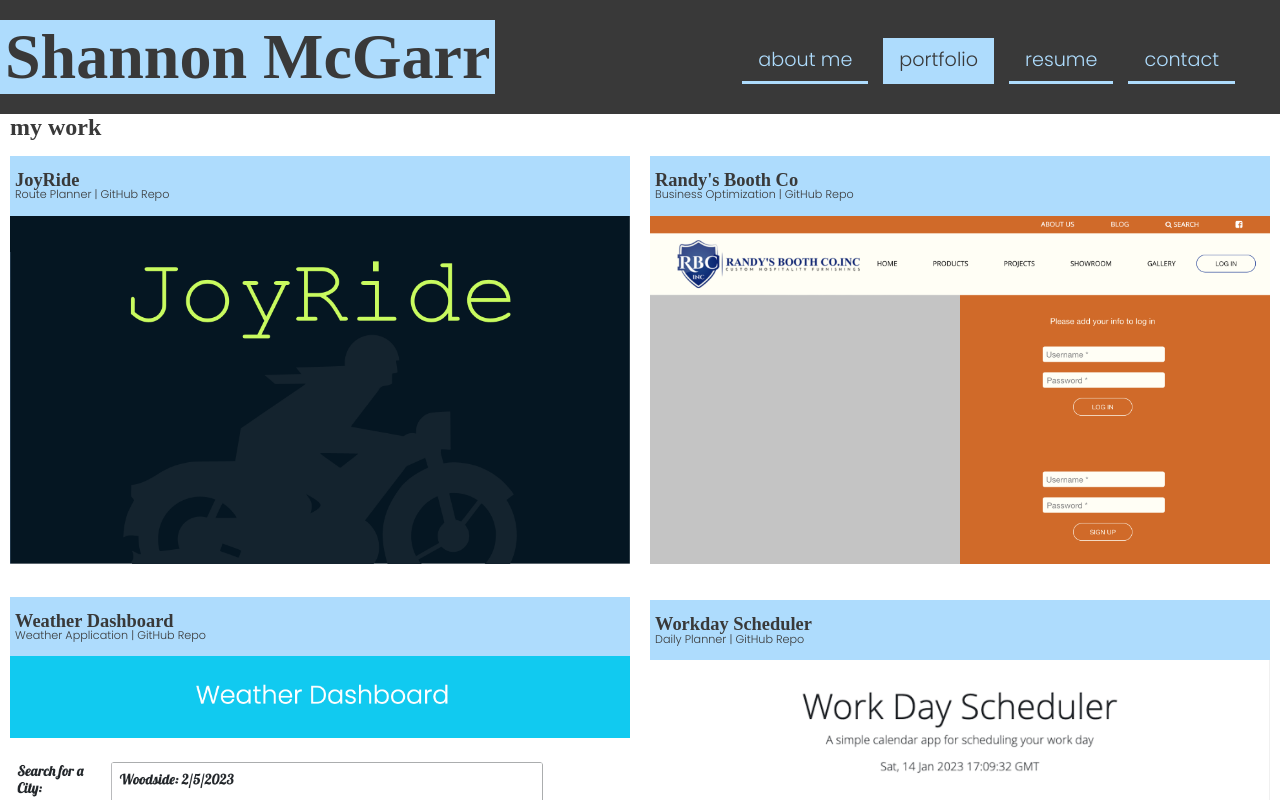
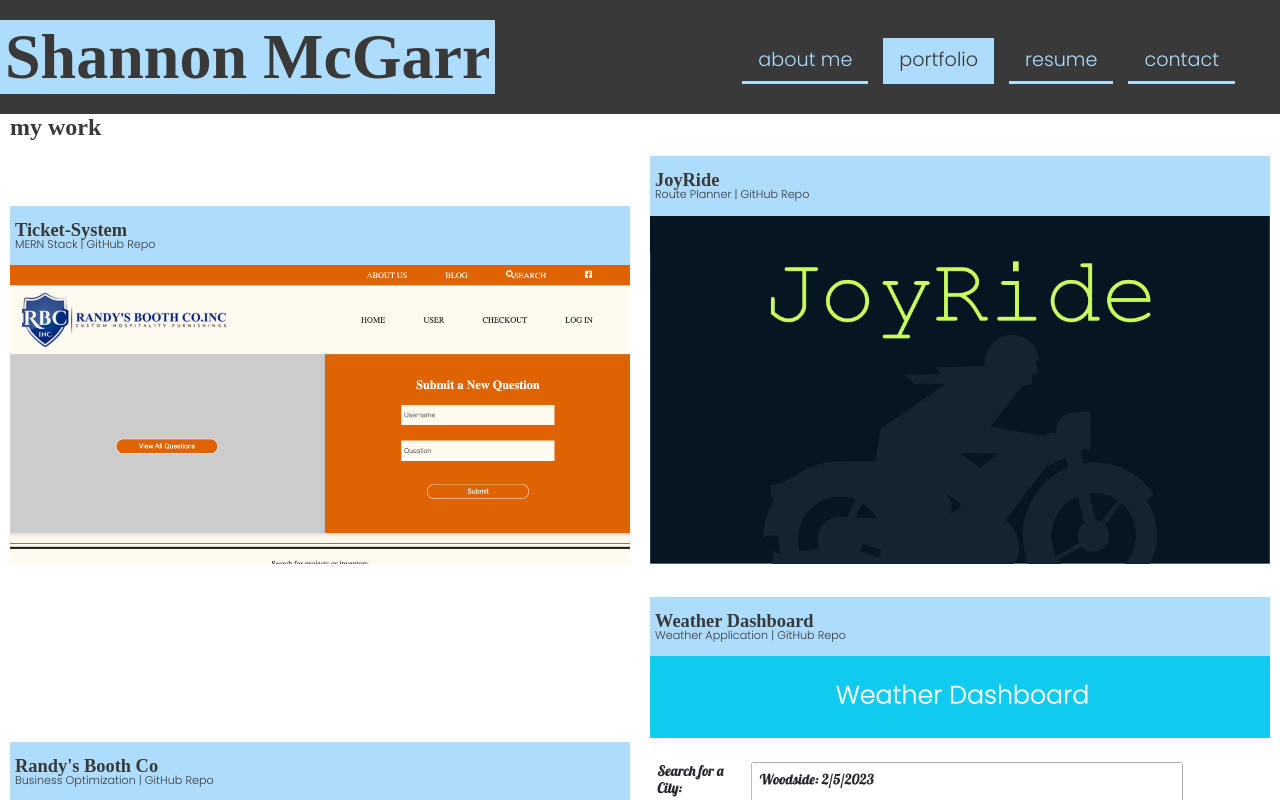
Before and after one commit to smcgarr13/portfolio, a React (Create React App) app: page /portfolio in a window 1280 px wide. Shown: the top 800 px of the page. Built offline with nearby package versions, Linux system fonts and the light colour scheme; a web font is replaced by a local one.

Commit message:
added new project

```diff
--- a/src/data/projectData.js
+++ b/src/data/projectData.js
@@ -5,8 +5,17 @@ import WeatherDashboardImage from '../assets/Weather_Dashboard.png';
 import WorkdaySchedulerImage from '../assets/Workday_Scheduler.png';
 import NoteTakerImage from '../assets/Note_Taker.png';
 import TextEditorImage from '../assets/Text_Editor.png';
+import TicketSystemImage from '../assets/Ticket_System.png';
 
 const projects = [
+    {
+        title: "Ticket-System",
+        description: "MERN Stack",
+        href: "https://ticket-system.herokuapp.com/",
+        imgSrc: TicketSystemImage,
+        altText: "Ticket System screenshot",
+        repo: "https://github.com/smcgarr13/Ticket-System"
+    },
     {
         title: "JoyRide",
         description: "Route Planner",
```
Also changed, not shown: src/assets/Ticket_System.png (added), 1 other file (tests, documents, lock files or other folders).
